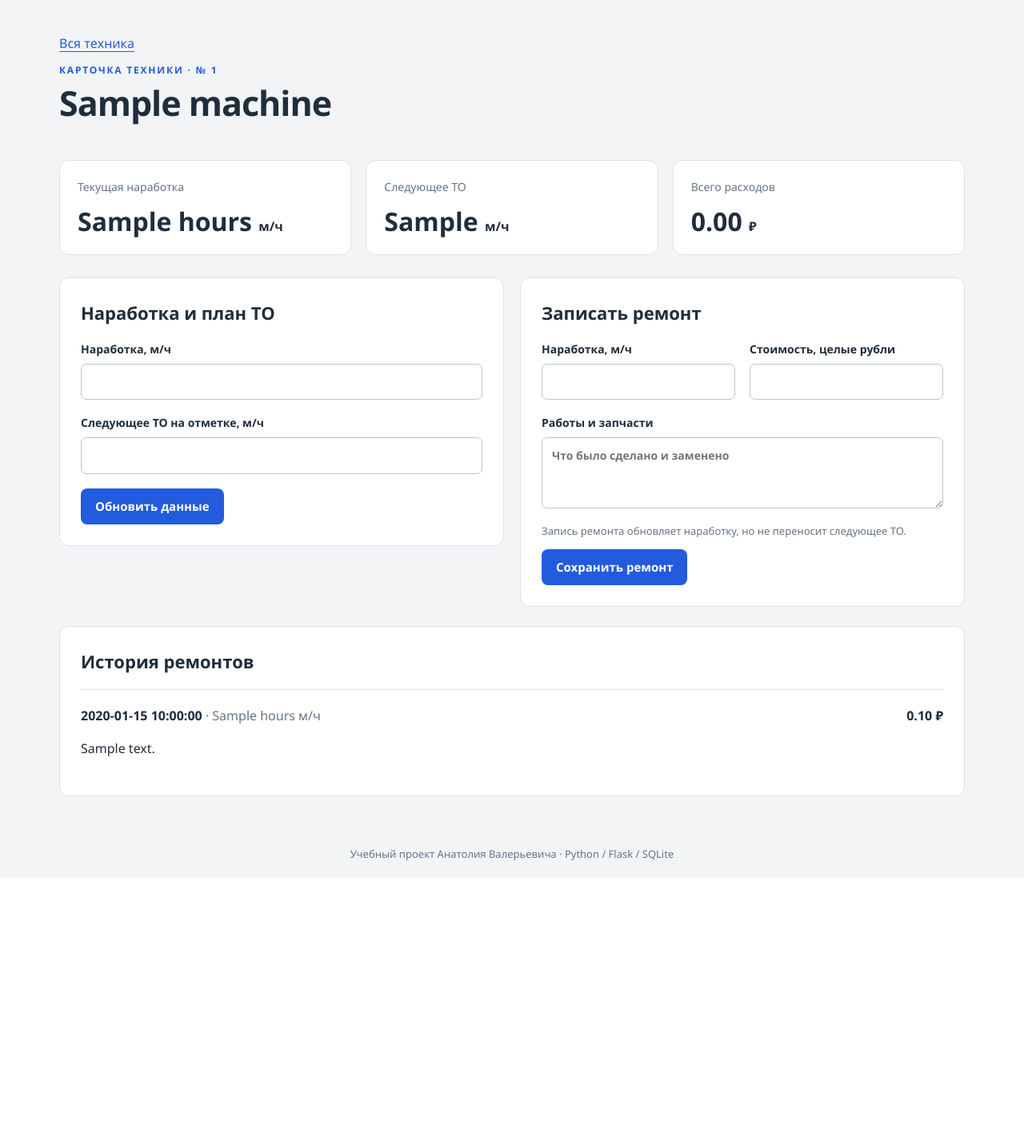
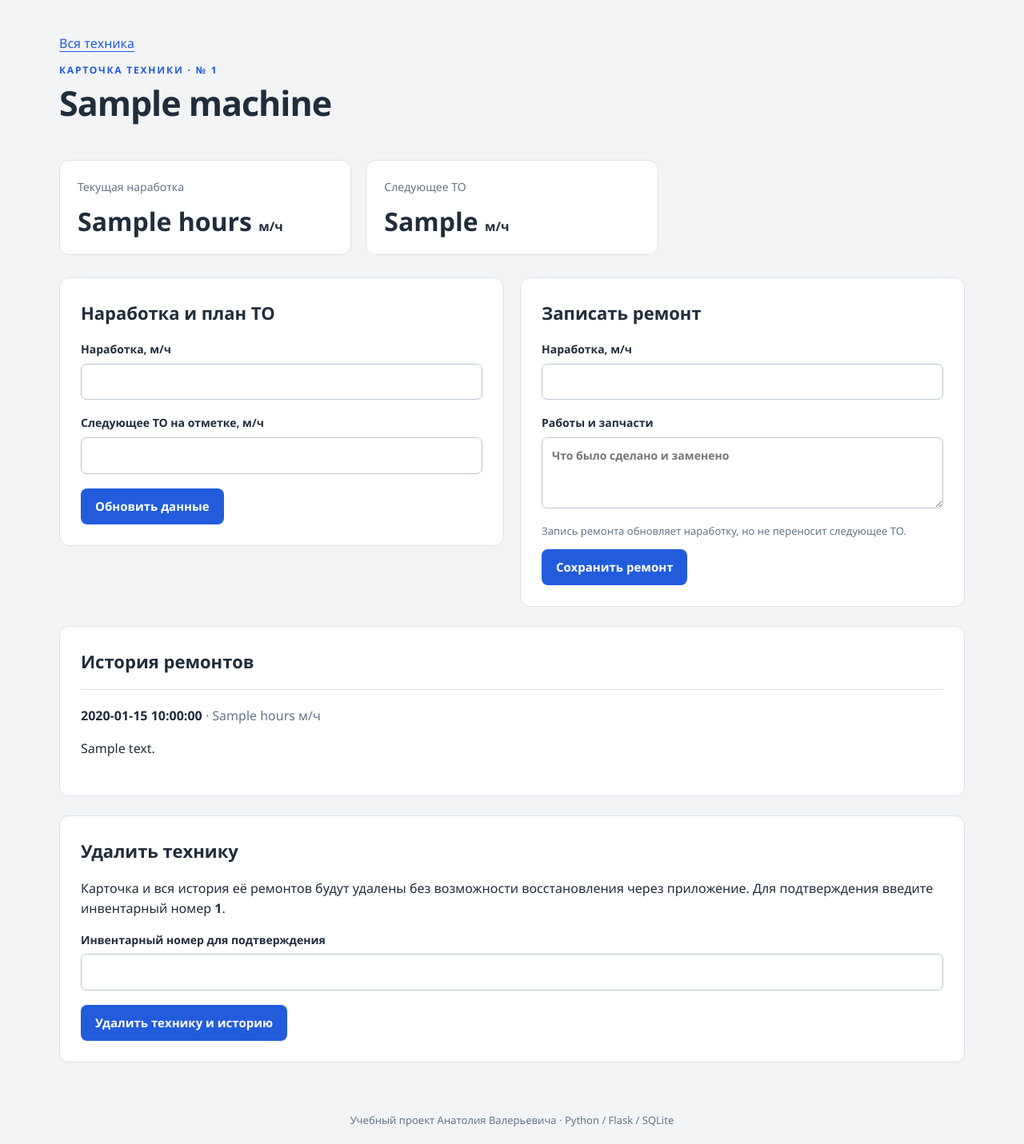
Before and after one commit to tolakocetkov276-byte/service-journal, a Python web app: template templates/detail.html in a window 1280 px wide. Shown: the part 84-1515 px from the top of the page at 80% size. Before the commit the page ends 1182 px from the top, so only its background shows below. Run offline with Jinja, Linux system fonts and the light colour scheme; the template is opened without the code that fills it: most values are stand-ins (such as "Sample title", 1, 10 or a date in 2020).

Commit message:
Add files via upload

```diff
--- a/templates/base.html
+++ b/templates/base.html
@@ -1,3 +1,3 @@
 <!doctype html><html lang="ru"><head><meta charset="utf-8"><meta name="viewport" content="width=device-width, initial-scale=1"><title>{% block title %}Сервисный журнал{% endblock %}</title><link rel="stylesheet" href="{{ url_for('static', filename='style.css') }}"></head><body>
-<header><a class="brand" href="{{ url_for('index') }}"><span class="mark">СЖ</span> Сервисный журнал</a><span class="local">Техника · Ремонты · Обслуживание</span></header>
+<header><a class="brand" href="{{ url_for('index') }}"><span class="mark">СЖ</span> Сервисный журнал</a>{% if session.get('authenticated') %}<form method="post" action="{{ url_for('logout') }}"><input type="hidden" name="csrf" value="{{ session.csrf }}"><button type="submit">Выйти</button></form>{% else %}<span class="local">Техника · Ремонты · Обслуживание</span>{% endif %}</header>
 <main>{% if config.PUBLIC_SHARED %}<aside class="notice"><strong>Общий журнал без регистрации.</strong> Все посетители видят записи и могут добавлять технику, ремонты и обновлять ТО. Используйте вымышленные данные — личные и рабочие сведения здесь не нужны.</aside>{% endif %}{% for category, message in get_flashed_messages(with_categories=true) %}<p class="notice {{ category }}" role="status">{{ message }}</p>{% endfor %}{% block content %}{% endblock %}</main><footer>Учебный проект Анатолия Валерьевича · Python / Flask / SQLite</footer></body></html>
--- a/templates/detail.html
+++ b/templates/detail.html
@@ -1,7 +1,8 @@
 {% extends 'base.html' %}{% block title %}{{ machine.name }} — Сервисный журнал{% endblock %}{% block content %}
 <a class="text-link" href="{{ url_for('index') }}">Вся техника</a><div class="page-heading"><div><p class="eyebrow">КАРТОЧКА ТЕХНИКИ · № {{ machine.number }}</p><h1>{{ machine.name }}</h1><p class="muted">{{ service_status(machine.hours, machine.next_service) }}</p></div></div>
-<div class="stats"><div><span>Текущая наработка</span><strong>{{ machine.hours }} <small>м/ч</small></strong></div><div><span>Следующее ТО</span><strong>{{ machine.next_service }} <small>м/ч</small></strong></div><div><span>Всего расходов</span><strong>{{ '%.2f'|format(total_cost / 100) }} <small>₽</small></strong></div></div>
+<div class="stats stats-two"><div><span>Текущая наработка</span><strong>{{ machine.hours }} <small>м/ч</small></strong></div><div><span>Следующее ТО</span><strong>{{ machine.next_service }} <small>м/ч</small></strong></div></div>
 <div class="columns"><section class="panel"><h2>Наработка и план ТО</h2><form method="post"><input type="hidden" name="csrf" value="{{ session.csrf }}"><label>Наработка, м/ч<input type="number" name="hours" value="{{ machine.hours }}" min="{{ machine.hours }}" max="2000000000" required></label><label>Следующее ТО на отметке, м/ч<input type="number" name="next_service" value="{{ machine.next_service }}" min="0" max="2000000000" required></label><button class="button" type="submit">Обновить данные</button></form></section>
-<section class="panel"><h2>Записать ремонт</h2><form method="post" action="{{ url_for('repair', machine_id=machine.id) }}"><input type="hidden" name="csrf" value="{{ session.csrf }}"><div class="fields"><label>Наработка, м/ч<input name="hours" type="number" value="{{ machine.hours }}" min="{{ machine.hours }}" max="2000000000" required></label><label>Стоимость, целые рубли<input name="cost" type="number" min="0" max="2000000000" required></label></div><label>Работы и запчасти<textarea name="description" required maxlength="4000" rows="3" placeholder="Что было сделано и заменено"></textarea></label><p class="muted help">Запись ремонта обновляет наработку, но не переносит следующее ТО.</p><button class="button" type="submit">Сохранить ремонт</button></form></section></div>
-<section class="panel"><h2>История ремонтов</h2>{% for r in repairs %}<article class="repair"><div><strong>{{ r.repair_date }}</strong><span class="muted"> · {{ r.hours }} м/ч</span><p>{{ r.description }}</p></div><strong class="cost">{{ '%.2f'|format(r.cost_kopecks / 100) }} ₽</strong></article>{% else %}<p class="muted">Ремонтов пока нет. Первая запись появится здесь.</p>{% endfor %}</section>
+<section class="panel"><h2>Записать ремонт</h2><form method="post" action="{{ url_for('repair', machine_id=machine.id) }}"><input type="hidden" name="csrf" value="{{ session.csrf }}"><div><label>Наработка, м/ч<input name="hours" type="number" value="{{ machine.hours }}" min="{{ machine.hours }}" max="2000000000" required></label></div><label>Работы и запчасти<textarea name="description" required maxlength="4000" rows="3" placeholder="Что было сделано и заменено"></textarea></label><p class="muted help">Запись ремонта обновляет наработку, но не переносит следующее ТО.</p><button class="button" type="submit">Сохранить ремонт</button></form></section></div>
+<section class="panel"><h2>История ремонтов</h2>{% for r in repairs %}<article class="repair"><div><strong>{{ r.repair_date }}</strong><span class="muted"> · {{ r.hours }} м/ч</span><p>{{ r.description }}</p></div></article>{% else %}<p class="muted">Ремонтов пока нет. Первая запись появится здесь.</p>{% endfor %}</section>
+<section class="panel delete-panel"><h2>Удалить технику</h2><p>Карточка и вся история её ремонтов будут удалены без возможности восстановления через приложение. Для подтверждения введите инвентарный номер <strong>{{ machine.number }}</strong>.</p><form method="post" action="{{ url_for('delete_machine', machine_id=machine.id) }}"><input type="hidden" name="csrf" value="{{ session.csrf }}"><label>Инвентарный номер для подтверждения<input name="confirm_number" autocomplete="off" required></label><button class="delete-button" type="submit">Удалить технику и историю</button></form></section>
 {% endblock %}
--- /dev/null
+++ b/templates/login.html
@@ -0,0 +1,3 @@
+{% extends 'base.html' %}{% block title %}Вход — Сервисный журнал{% endblock %}{% block content %}
+<section class="panel login-panel"><p class="eyebrow">ЛИЧНЫЙ ЖУРНАЛ</p><h1>Вход в систему</h1><p class="muted">Введите логин и пароль для работы с техникой.</p>{% if error %}<p class="notice error" role="alert">{{ error }}</p>{% endif %}<form method="post"><input type="hidden" name="csrf" value="{{ session.csrf }}"><label>Логин<input name="username" autocomplete="username" maxlength="120" required autofocus></label><label>Пароль<input type="password" name="password" autocomplete="current-password" required></label><button class="button" type="submit">Войти</button></form></section>
+{% endblock %}
--- /dev/null
+++ b/templates/setup.html
@@ -0,0 +1 @@
+{% extends 'base.html' %}{% block title %}Настройка доступа{% endblock %}{% block content %}<section class="panel login-panel"><h1>Доступ ещё не настроен</h1><p>Владелец настраивает вход в журнал. Попробуйте зайти позже.</p></section>{% endblock %}
```
Also changed, not shown: templates/index.html (line endings or trailing spaces).
